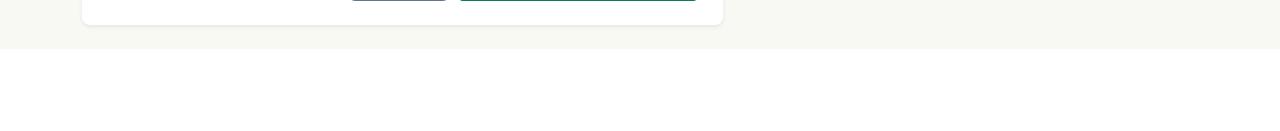
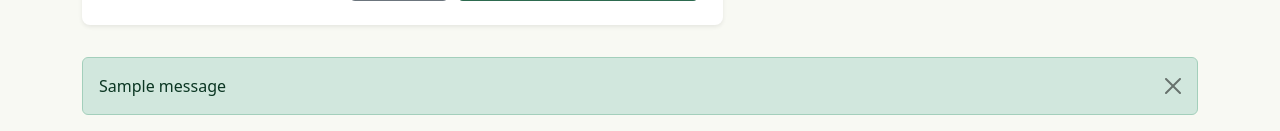
Before and after one commit to Ironman1231/CITS5505_Group_Project, a Flask app: page /new-checkin.html in a window 1280 px wide. Shown: the part 1100-1231 px from the top of the page. Before the commit the page ends 1131 px from the top, so only its background shows below. Run offline with Flask 3, Linux system fonts and the light colour scheme; a user stored in the database is signed in; tables that the repository leaves empty hold one stand-in row (values such as "Sample post"); one stand-in notice (Sample message) is shown; some libraries are stand-ins or nearby versions.

Commit message:
Refactor flash message handling in new-checkin.html
Updated the handling of flash messages to display them in alert boxes instead of using JavaScript alerts.

```diff
--- a/frontend/template/new-checkin.html
+++ b/frontend/template/new-checkin.html
@@ -348,18 +348,6 @@
     this.submit();
   });
 
-  // {% if login_status == False %}
-  //   const modal = new bootstrap.Modal(document.getElementById("login_modal"));
-  //   modal.show()
-  // {% endif %}
-
-  // {% with messages = get_flashed_messages() %}
-  //   {% if messages %}
-  //     {% for message in messages %}
-  //       alert("{{ message }}");
-  //     {% endfor %}
-  //   {% endif %}
-  // {% endwith %}
 </script>
 
 {% if login_status == False %}
@@ -368,14 +356,16 @@
   modal.show()
 </script>
 {% endif %}
-
-{% with messages = get_flashed_messages() %}
+{% with messages = get_flashed_messages(with_categories=true) %}
   {% if messages %}
-    {% for message in messages %}
-    <script>
-      alert("{{ message }}");
-    </script>
-    {% endfor %}
+    <div class="container mt-2">
+      {% for category, message in messages %}
+        <div class="alert alert-{{ category }} alert-dismissible fade show" role="alert">
+          {{ message }}
+          <button type="button" class="btn-close" data-bs-dismiss="alert" aria-label="Close"></button>
+        </div>
+      {% endfor %}
+    </div>
   {% endif %}
 {% endwith %}
 
```
